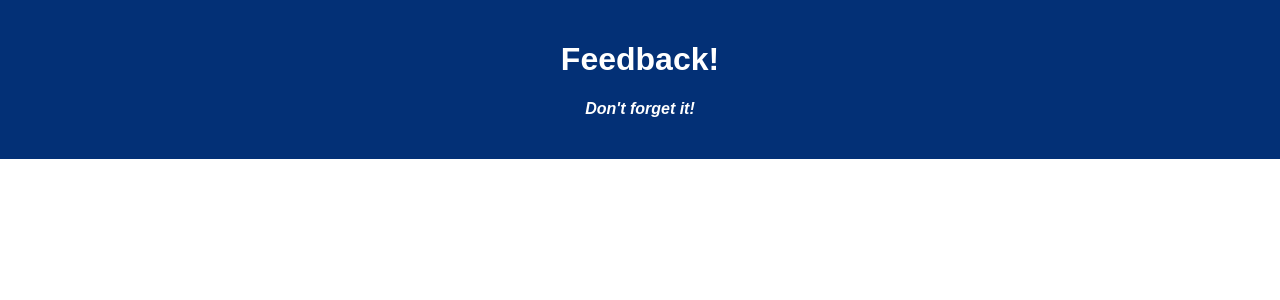
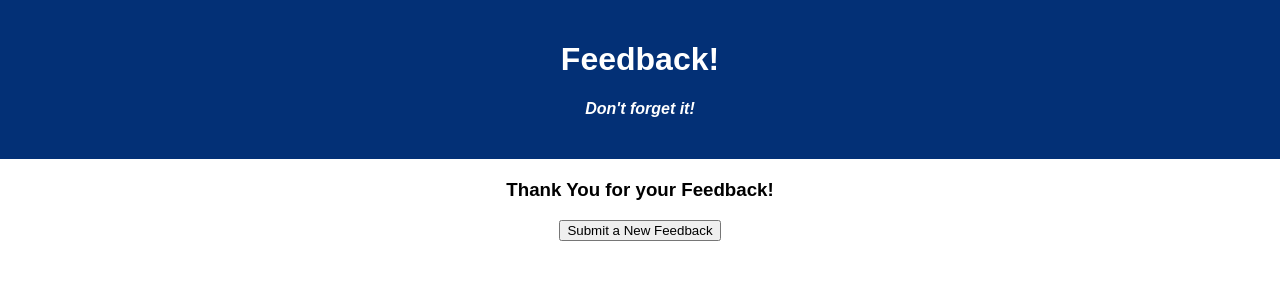
Before and after one commit to ZakariyeAden/WeekendReduxFeedbackLoop, a React (Create React App) app: page /#/thankYou in a window 1280 px wide. Shown: the top 300 px of the page. Built offline with nearby package versions, Linux system fonts and the light colour scheme.

Commit message:
refactored code and components also made reset reducer

```diff
--- a/src/components/App/App.jsx
+++ b/src/components/App/App.jsx
@@ -2,38 +2,39 @@ import { useState } from "react";
 import axios from "axios";
 import "./App.css";
 // Components
+import Header from "../Header/Header";
 import Feelings from "../Feelings/Feelings";
 import Understanding from "../Understanding/Understanding";
 import Review from "../Review/Review";
 import Support from "../Support/Support";
 import Comments from "../Comments/Comments";
+import ThankYou from "../ThankYou/ThankYou";
 // React Router
 import { HashRouter as Router, Route, Link } from "react-router-dom";
 
 function App() {
-
   return (
     <div className="App">
       <Router>
-        <header className="App-header">
-          <h1 className="App-title">Feedback!</h1>
-          <h4>Don't forget it!</h4>
-        </header>
+        <Header />
 
         <Route path="/" exact>
-          <Feelings  />
+          <Feelings />
         </Route>
         <Route path="/understanding">
-          <Understanding  />
+          <Understanding />
         </Route>
         <Route path="/comments">
-          <Comments  />
+          <Comments />
         </Route>
         <Route path="/support">
-          <Support  />
+          <Support />
         </Route>
         <Route path="/review">
           <Review />
+        </Route>
+        <Route path="/thankYou">
+          <ThankYou />
         </Route>
       </Router>
     </div>
--- /dev/null
+++ b/src/components/Header/Header.jsx
@@ -0,0 +1,12 @@
+import React from "react";
+
+const Header = () => {
+  return (
+    <header className="App-header">
+      <h1 className="App-title">Feedback!</h1>
+      <h4>Don't forget it!</h4>
+    </header>
+  );
+};
+
+export default Header;
--- a/src/components/Review/Review.jsx
+++ b/src/components/Review/Review.jsx
@@ -1,15 +1,19 @@
 import { useState } from "react";
 import { Button } from "@mui/material";
+import axios from "axios";
 // HOOKS
-import { useSelector } from "react-redux";
-import axios from "axios";
+import { useSelector, useDispatch } from "react-redux";
+import { useHistory } from "react-router-dom";
 const Review = () => {
   // Display the information from the store.Use useSelector
   const feeling = useSelector(state => state.feeling);
   const support = useSelector(state => state.support);
   const comments = useSelector(state => state.comment);
+  const understanding = useSelector(state => state.understanding);
+  // HOOKS
+  const history = useHistory();
+  const dispatch = useDispatch();
   const [showSubmit, setShowSubmit] = useState(false);
-  const understanding = useSelector(state => state.understanding);
 
   //****  Hide the submit if its not filled
   // if(feeling && support && understanding && comment){
@@ -20,17 +24,25 @@ const Review = () => {
   const handleSubmit = () => {
     axios
       .post("/feedback", {
+        // Data to submit
         feeling,
         understanding,
         support,
         comments,
       })
       .then(response => {
+        // Console log if it submmited to the DB then check
         console.log("Submitted to the Server DB");
       })
+      // Catch any errors
       .catch(err => {
         console.log("ERRROR in submiting to the Server DB", err);
       });
+
+      dispatch({
+        type:'THANKYOU'
+      })
+      history.push('/thankyou')
   };
   return (
     <form className="review">
--- /dev/null
+++ b/src/components/ThankYou/ThankYou.jsx
@@ -0,0 +1,22 @@
+import React from 'react'
+// HOOKS
+import { useDispatch } from "react-redux";
+import { useHistory } from "react-router-dom";
+const Thankyou = () => {
+  const history = useHistory();
+  const dispatch = useDispatch();
+  const handleReset = () => {
+    dispatch({
+      type:'THANKYOU'
+    })
+    history.push('/');
+  }
+  return (
+    <div>
+      <h3>Thank You for your Feedback!</h3>
+      <button onClick={handleReset}>Submit a New Feedback</button>
+    </div>
+  )
+}
+
+export default Thankyou
--- a/src/index.js
+++ b/src/index.js
@@ -32,6 +32,12 @@ const support = (state = 0, action) => {
     }
      return state;
  }
+ const reset = (state = [], action) => {
+     if (action.type === "THANKYOU") {
+        return feeling(undefined, action) && support(undefined, action) && comment(undefined, action) && understanding(undefined, action);
+      }
+      return state;
+ }
 
 // Store, The store is the big JavaScript Object that holds all of the information for our application
 const store = createStore(
@@ -39,7 +45,8 @@ const store = createStore(
         feeling,
         support,
         comment,
-        understanding
+        understanding,
+        reset
     }),
     applyMiddleware(logger)
 );
```
Also changed, not shown: 1 other file (tests, documents, lock files or other folders).
